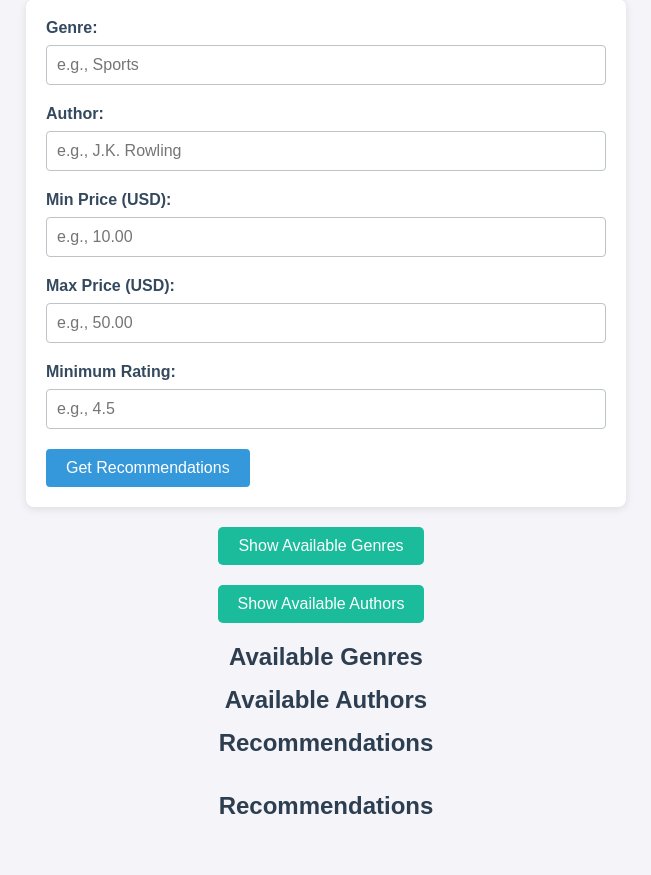
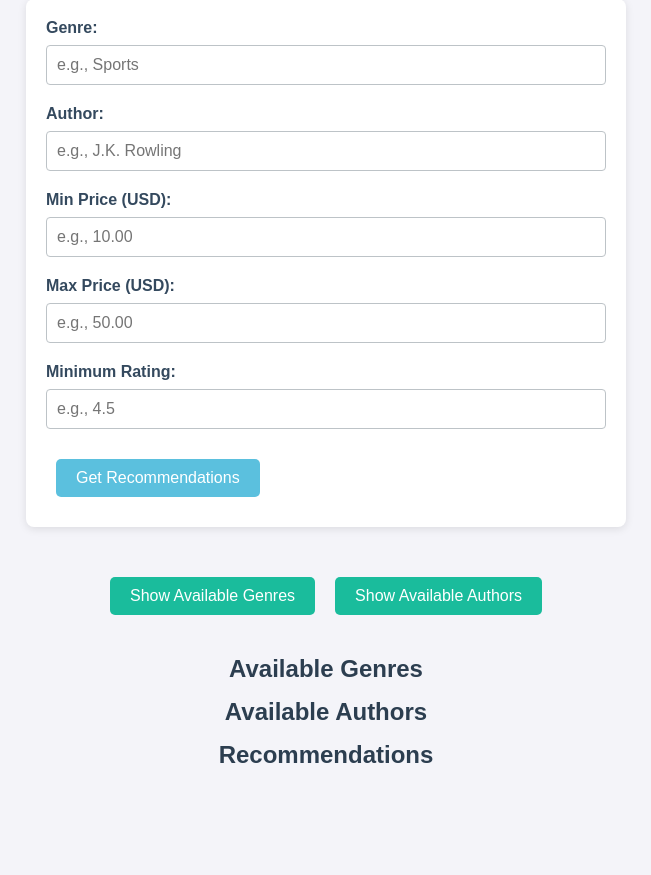
Before and after one commit to skatergu/book-recommendation, a Flask app: page / in a window 1280 px wide. Shown: the part 73-948 px from the top of the page, without its empty margins (314-965 px from the left). After the commit the page ends 836 px from the top, so only its background shows below. Run offline with Flask 3, Linux system fonts and the light colour scheme; parts of the project's set-up code (start-up, migrations or seed data) failed here and were passed over.

Commit message:
Fix buttons for getting genres and authors, recommendations button not working

```diff
--- a/src/app.py
+++ b/src/app.py
@@ -15,6 +15,7 @@ def home():
 # Create a POST/GET route for book recommendations by title, genre, or other filters
 @app.route('/recommend', methods=['GET', 'POST'])
 def recommend():
+    print("in route/recommendations")
     filters = {}
     # Handle POST requests (JSON or form)
     if request.method == 'POST':
--- a/src/recommendation.py
+++ b/src/recommendation.py
@@ -70,13 +70,10 @@ def recommend_by_filters(filters):
 
     # Filter by rating
     if filters.get('rating') is not None:
-        print(f"Filtering by rating: >= {filters['rating']}")
         condition = condition & (books['rating'] >= filters['rating'])
-        print(f"Condition after rating filter: {condition.sum()} matches")
 
     # Apply AND condition based on the filters
     filtered_books = books[condition]
-    print(f"Number of books after applying all filters: {len(filtered_books)}")
 
     # Sort by cosine similarity (if 'title' is provided)
     if 'title' in filters:
--- a/src/static/css/style.css
+++ b/src/static/css/style.css
@@ -111,3 +111,34 @@ ul li {
   max-width: 600px;
   margin-top: 20px;
 }
+
+/* Ensure the buttons are aligned side by side */
+button {
+  margin: 10px;
+  padding: 10px 20px;
+  background-color: #5bc0de;
+  border: none;
+  color: white;
+  border-radius: 5px;
+  cursor: pointer;
+}
+
+button:hover {
+  background-color: #39b3d7;
+}
+
+.container {
+  display: flex;
+  justify-content: center;
+  margin: 20px 0;
+}
+
+/* Hide lists initially */
+#genres, #authors {
+  display: none;
+}
+
+h2 {
+  font-size: 24px;
+  color: #2c3e50;
+}
--- a/src/templates/index.html
+++ b/src/templates/index.html
@@ -29,9 +29,12 @@
         <button type="submit">Get Recommendations</button>
     </form>
 
-    <!-- Buttons to load available genres and authors -->
+    <!-- Align the two buttons side by side -->
+    <div class="container">
         <button id="loadGenres">Show Available Genres</button>
         <button id="loadAuthors">Show Available Authors</button>
+    </div>
+
     <!-- Sections to display genres and authors -->
     <h2>Available Genres</h2>
     <div id="genres"></div>
@@ -40,10 +43,6 @@
     <div id="authors"></div>
 
     <h2>Recommendations</h2>
-    <div id="recommendations"></div>
-
-    <h2>Recommendations</h2>
-
     <div id="recommendations"></div>
 
     <script>
@@ -90,8 +89,20 @@
             .catch(error => console.error('Error:', error));
         });
 
+        // Function to toggle visibility of a div
+        function toggleVisibility(elementId) {
+            const element = document.getElementById(elementId);
+            if (element.style.display === 'none' || element.style.display === '') {
+                element.style.display = 'block';
+            } else {
+                element.style.display = 'none';
+            }
+        }
+
         // Fetch and display available genres
         document.getElementById('loadGenres').addEventListener('click', function() {
+            toggleVisibility('genres');
+            if (document.getElementById('genres').innerHTML === '') {
                 fetch('/genres')
                     .then(response => response.json())
                     .then(data => {
@@ -106,6 +117,28 @@
                         genresDiv.appendChild(ul);
                     })
                     .catch(error => console.error('Error:', error));
+            }
+        });
+
+        // Fetch and display available authors
+        document.getElementById('loadAuthors').addEventListener('click', function() {
+            toggleVisibility('authors');
+            if (document.getElementById('authors').innerHTML === '') {
+                fetch('/authors')  // Assuming there's an endpoint to fetch authors
+                    .then(response => response.json())
+                    .then(data => {
+                        const authorsDiv = document.getElementById('authors');
+                        authorsDiv.innerHTML = '';
+                        const ul = document.createElement('ul');
+                        data.forEach(author => {
+                            const li = document.createElement('li');
+                            li.textContent = author;
+                            ul.appendChild(li);
+                        });
+                        authorsDiv.appendChild(ul);
+                    })
+                    .catch(error => console.error('Error:', error));
+            }
         });
     </script>
 </body>
```
Lines whose indentation alone changed are shown as unchanged.
